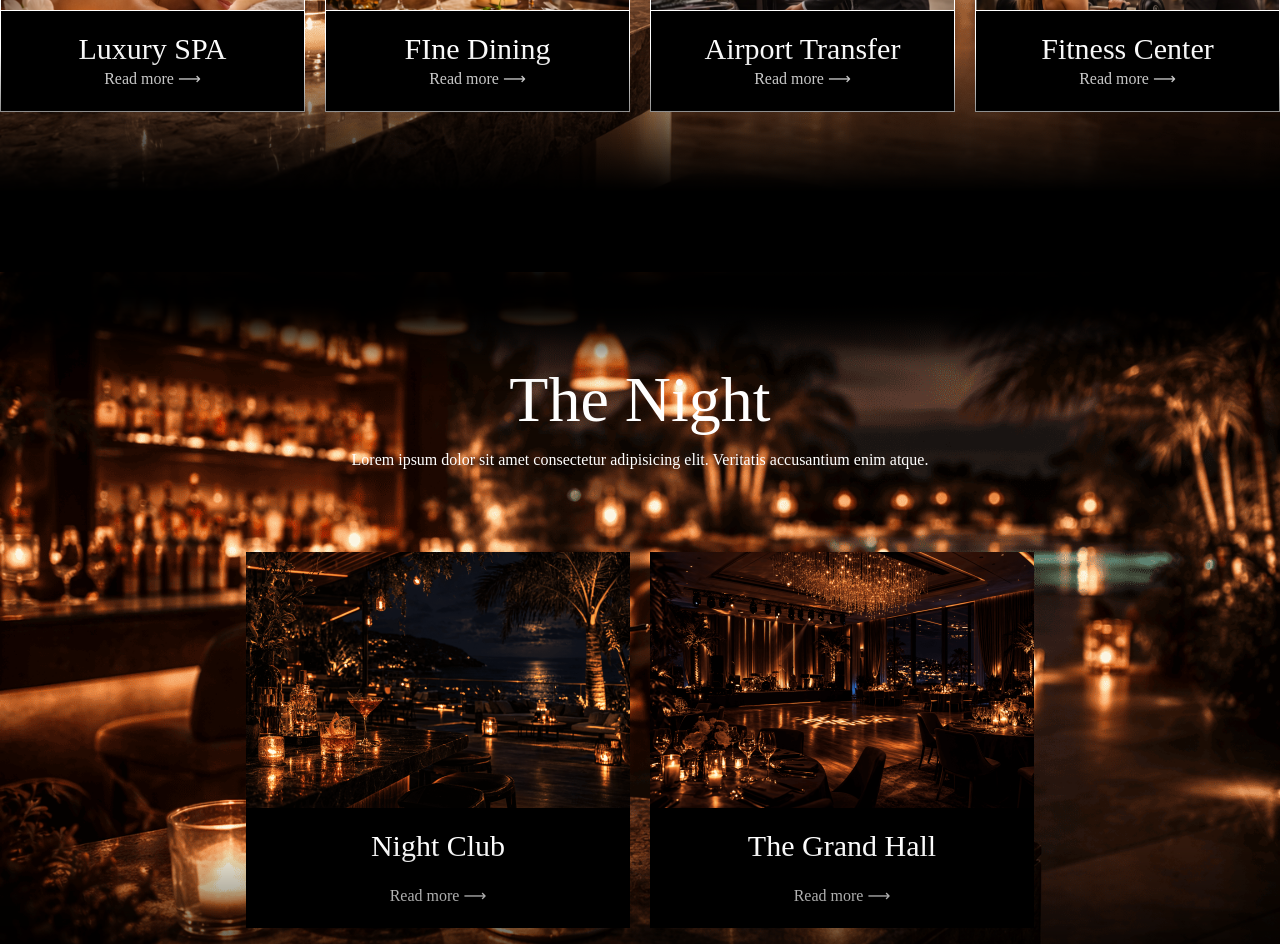
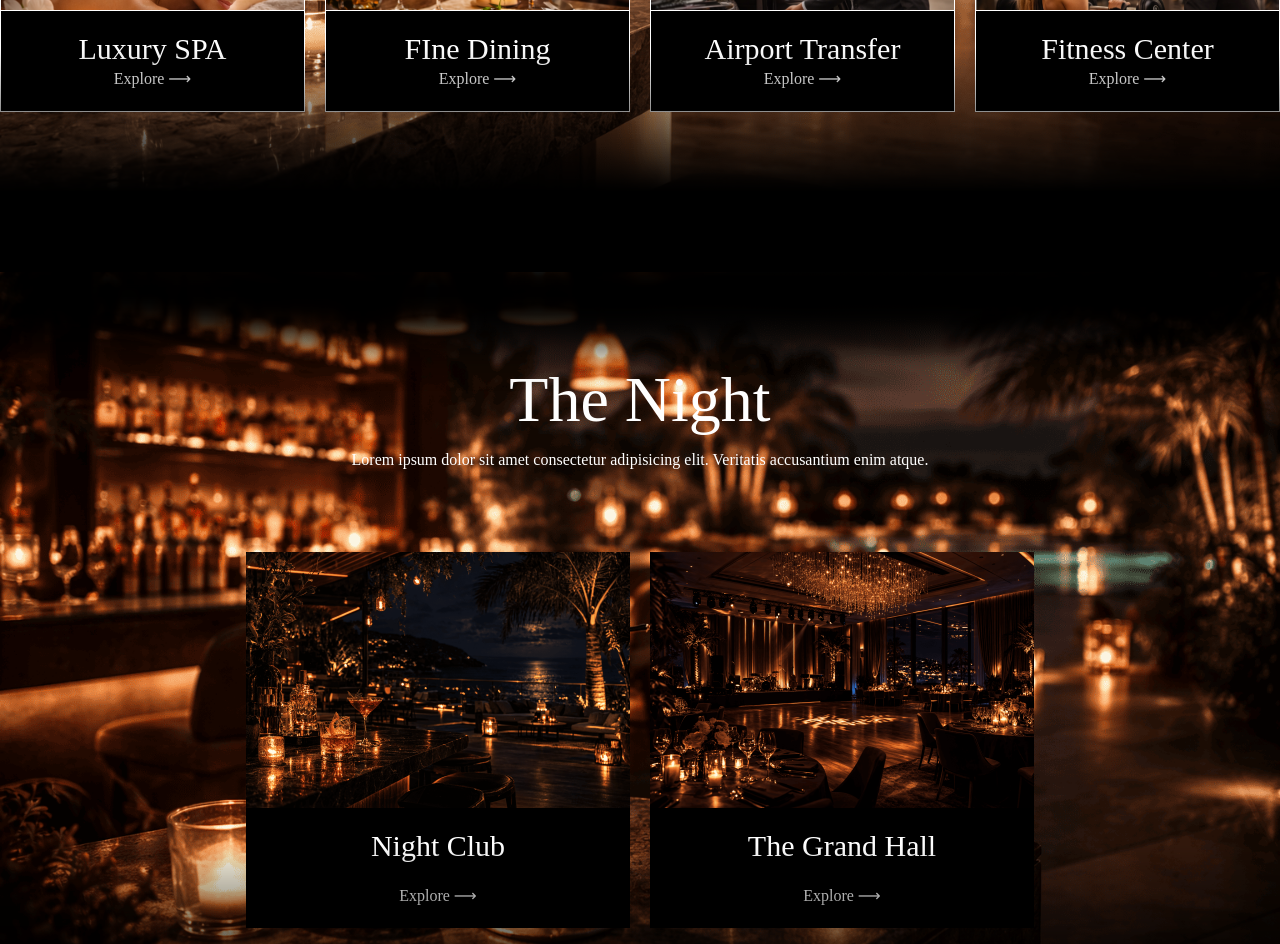
Before and after one commit to LorenzoCasal/Cliff-Hotel, a React (Vite) app: page /Services in a window 1280 px wide. Shown: the part 526-1470 px from the top of the page. Built offline with nearby package versions, Linux system fonts and the light colour scheme; a web font is replaced by a local one.

Commit message:
minimal UX changes

```diff
--- a/src/app/App.jsx
+++ b/src/app/App.jsx
@@ -3,6 +3,8 @@ import Nav from '../shared/components/Nav';
 import Home from '../features/welcome/Home';
 import Hotel from '../features/hotel/Hotel';
 import Services from '../features/services/Services';
+import Rooms from '../features/rooms/Rooms';
+import Book from '../features/rooms/book/Book';
 import Footer from '../shared/components/Footer';
 import ScrollReset from '../shared/utils/ScrollReset';
 
@@ -15,6 +17,8 @@ export default function App() {
           <Route path='/' element={<Home />} />
           <Route path='/Hotel' element={<Hotel />} />
           <Route path='/Services' element={<Services />} />
+          <Route path='/Rooms' element={<Rooms />} />
+          <Route path='/Book' element={<Book />} />
         </Routes>
         <Footer />
     </BrowserRouter >
--- /dev/null
+++ b/src/features/rooms/Rooms.jsx
@@ -0,0 +1,4 @@
+export default function Rooms () {
+    return <>
+    </>
+}
--- /dev/null
+++ b/src/features/rooms/book/Book.jsx
@@ -0,0 +1,7 @@
+export default function Book ({room}) {
+    return <>
+        <main>
+
+        </main>
+    </>
+}
--- a/src/features/services/Services.jsx
+++ b/src/features/services/Services.jsx
@@ -16,33 +16,33 @@ export default function Services() {
                         <img src={images.spa} alt="SPA picture" className='w-sm border' />
                         <div className='absolute bg-black w-full py-5 bottom-0 border'>
                             <h2 className='text-3xl'>Luxury SPA</h2>
-                            <Link to="/SPA" className='hover:text-red-600'>Read more ⟶</Link>
+                            <Link to="/SPA" className='hover:text-red-600'>Explore ⟶</Link>
                         </div>
                     </article>
                     <article className='w-auto pb-5 relative text-white flex flex-col flex-wrap items-center justify-left max-lg:justify-center gap-5 '>
                         <img src={images.finedining} alt="Fine Dining picture" className='w-sm border' />
                         <div className='absolute bg-black w-full py-5 bottom-0 border'>
                             <h2 className='text-3xl'>FIne Dining</h2>
-                            <Link to="/FineDining" className='hover:text-red-600'>Read more ⟶</Link>
+                            <Link to="/FineDining" className='hover:text-red-600'>Explore ⟶</Link>
                         </div>
                     </article>
                     <article className='w-auto pb-5 relative text-white flex flex-col flex-wrap items-center justify-left max-lg:justify-center gap-5 '>
                         <img src={images.airport} alt="Airport Transfer picture" className='w-sm border' />
                         <div className='absolute bg-black w-full py-5 bottom-0 border'>
                             <h2 className='text-3xl'>Airport Transfer</h2>
-                            <Link to="/AirportTransfer" className='hover:text-red-600'>Read more ⟶</Link>
+                            <Link to="/AirportTransfer" className='hover:text-red-600'>Explore ⟶</Link>
                         </div>
                     </article>
                     <article className='w-auto pb-5 relative text-white flex flex-col flex-wrap items-center justify-left max-lg:justify-center gap-5 '>
                         <img src={images.fitness} alt="Fitness Center picture" className='w-sm border' />
                         <div className='absolute bg-black w-full py-5 bottom-0 border'>
                             <h2 className='text-3xl'>Fitness Center</h2>
-                            <Link to="/FitnessCenter" className='hover:text-red-600'>Read more ⟶</Link>
+                            <Link to="/FitnessCenter" className='hover:text-red-600'>Explore ⟶</Link>
                         </div>
                     </article>
+                </div>
 
 
-                </div>
 
             </section>
 
@@ -55,12 +55,12 @@ export default function Services() {
                     <article className='bg-black text-white w-auto pb-5 flex flex-col flex-wrap items-center justify-left max-lg:justify-center gap-5 '>
                         <img src={images.nightclub} alt="Night Club picture" className='w-sm' />
                         <h2 className='text-3xl'>Night Club</h2>
-                        <Link to="/NightClub" className='hover:text-red-600'>Read more ⟶</Link>
+                        <Link to="/NightClub" className='hover:text-red-600'>Explore ⟶</Link>
                     </article>
                     <article className='bg-black text-white w-auto pb-5 flex flex-col flex-wrap items-center justify-left gap-5  '>
                         <img src={images.grandhall} alt="The Grand Hall picture" className='w-sm' />
                         <h2 className='text-3xl'>The Grand Hall</h2>
-                        <Link to="/TheGrandHall" className='hover:text-red-600'>Read more ⟶</Link>
+                        <Link to="/TheGrandHall" className='hover:text-red-600'>Explore ⟶</Link>
                     </article>
                 </div>
             </section>
--- a/src/features/welcome/Home.jsx
+++ b/src/features/welcome/Home.jsx
@@ -7,7 +7,7 @@ export default function Home() {
             <div className="home">
                 <h1 className="text-white">Cliff<br />
                     Hotel</h1>
-                <BookButton clase="book-button"/>
+                <BookButton url="/Book" clase="book-button"/>
             </div>
         </main>
 
@@ -31,7 +31,7 @@ export default function Home() {
                     <h2 className='text-[clamp(4rem,4vw,5rem)] leading-15 mb-5'>Discover our rooms</h2>
                     <p className='mb-10 text-xl max-2xl:text-base'>Explore our selection of premium rooms and suites. With high-end amenities and a design focused on functionality and comfort, we offer the ideal space to disconnect from the world. Immerse yourself in the exclusivity of Cliff Hotel and discover why we are the preferred destination for those seeking quality and distinction.</p>
                     <p className='mb-40 text-xl max-2xl:text-base'>Each suite has been meticulously appointed to exceed your expectations. From premium textures to cutting-edge technology, we've created the perfect environment where luxury and privacy meet in perfect harmony.</p>
-                    <BookButton clase="book-button" />
+                    <BookButton url="/Rooms" clase="book-button" />
                 </aside>
             </article>
         </section>
--- a/src/shared/components/BookButton.jsx
+++ b/src/shared/components/BookButton.jsx
@@ -1,5 +1,7 @@
-export default function BookButton({clase}) {
+import { Link } from "react-router";
+
+export default function BookButton({url, clase}) {
     return (
-        <button className={`${clase}`}>BOOK NOW</button>
+        <Link to={`${url}`} className={`${clase}`}>BOOK NOW</Link>
     )
 }
--- a/src/shared/components/Nav.jsx
+++ b/src/shared/components/Nav.jsx
@@ -1,4 +1,4 @@
-import { NavLink } from "react-router";
+import { NavLink, Link } from "react-router";
 import BookButton from "./BookButton";
 import { images } from "../utils/images";
 import { useState } from "react";
@@ -8,7 +8,7 @@ export default function Nav() {
 
     return (
         <nav className="flex flex-row flex-wrap items-center justify-between w-full bg-black py-2 h-auto text-white opacity-80 fixed z-50">
-            <img src={images.logosinfondo} alt="Cliff Hotel's logo" className="w-8 ml-5" />
+            <Link to="/"><img src={images.logosinfondo} alt="Cliff Hotel's logo" className="w-8 ml-5" /></Link>
             <button className="md:hidden mr-5" onClick={() => setOpen(!open)}>☰</button>
             <ul className={`text-[clamp(1rem,1.1vw,2rem)] absolute top-12 left-0 w-full bg-black flex flex-col items-center max-md:gap-6 max-md:py-6 md:static md:flex md:flex-row md:bg-transparent md:w-auto ${open ? "flex" : "hidden"}`}>
                 <li><NavLink to="/">Welcome</NavLink></li>
@@ -19,7 +19,7 @@ export default function Nav() {
                 <li><NavLink to="/SPA">SPA</NavLink></li>
                 <li><NavLink to="/Contact">Contact</NavLink></li>
             </ul>
-            <BookButton clase="book-nav mr-5 max-md:hidden" />
+            <BookButton url="/Book" clase="book-nav mr-5 max-md:hidden" />
         </nav>
     )
 }
```
